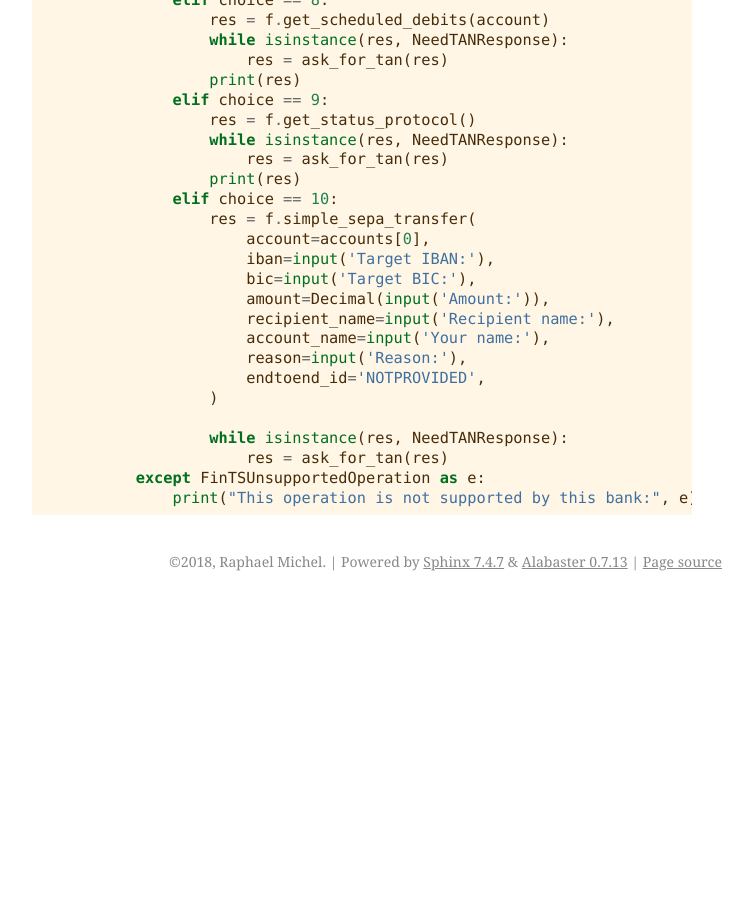
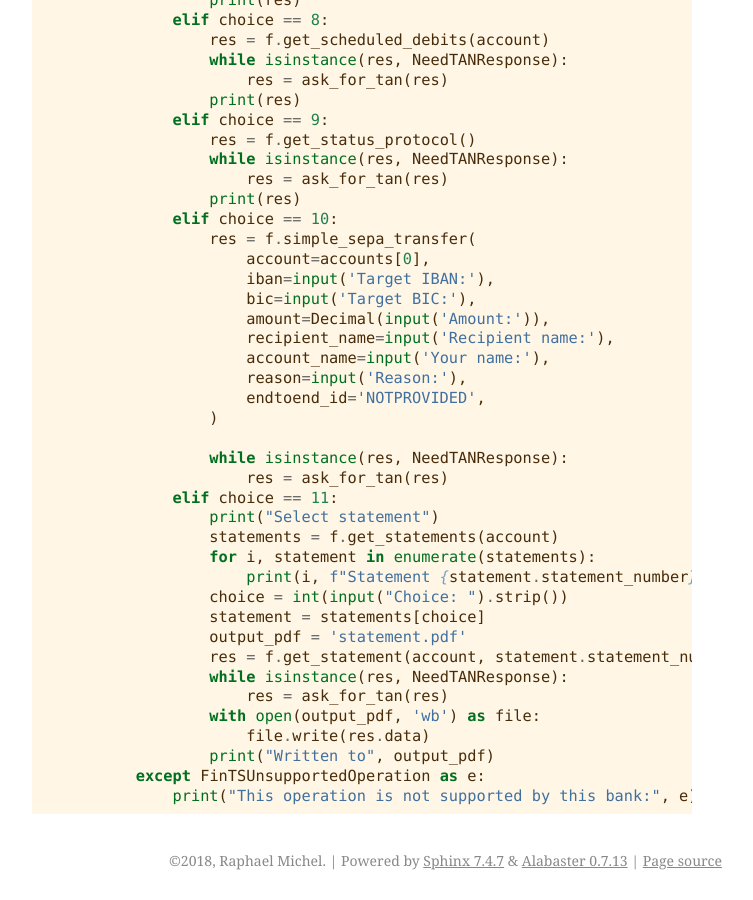
Before and after one commit to raphaelm/python-fints, a Sphinx documentation site: the page built from docs/trouble.rst, in a window 1280 px wide and 900 px high, scrolled down 3396 px. Shown: the whole window, without its empty margins (388-1141 px from the left). Built offline with Sphinx 7.4.7, drawn with Linux system fonts in a browser that asks for light colours; before the commit the page ends 3997 px from its top, so only the background shows below that; some of the changed text lies outside the part shown.

Commit message:
Fix imports, add to trouble script

```diff
--- a/docs/trouble.rst
+++ b/docs/trouble.rst
@@ -103,7 +103,8 @@ the problem.
                 "Fetch holdings",
                 "Fetch scheduled debits",
                 "Fetch status protocol",
-                "Make a simple transfer"
+                "Make a simple transfer",
+                "Fetch statements as PDF",
             ]
 
             print("Choose an operation")
@@ -173,5 +174,19 @@ the problem.
 
                     while isinstance(res, NeedTANResponse):
                         res = ask_for_tan(res)
+                elif choice == 11:
+                    print("Select statement")
+                    statements = f.get_statements(account)
+                    for i, statement in enumerate(statements):
+                        print(i, f"Statement {statement.statement_number}/{statement.year}")
+                    choice = int(input("Choice: ").strip())
+                    statement = statements[choice]
+                    output_pdf = 'statement.pdf'
+                    res = f.get_statement(account, statement.statement_number, statement.year, StatementFormat.PDF)
+                    while isinstance(res, NeedTANResponse):
+                        res = ask_for_tan(res)
+                    with open(output_pdf, 'wb') as file:
+                        file.write(res.data)
+                    print("Written to", output_pdf)
             except FinTSUnsupportedOperation as e:
                 print("This operation is not supported by this bank:", e)
```
Also changed, not shown: 1 other file.
